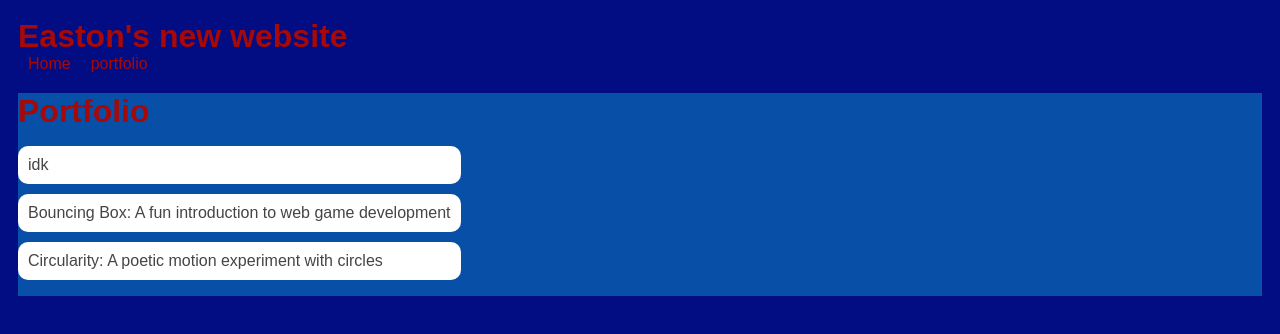
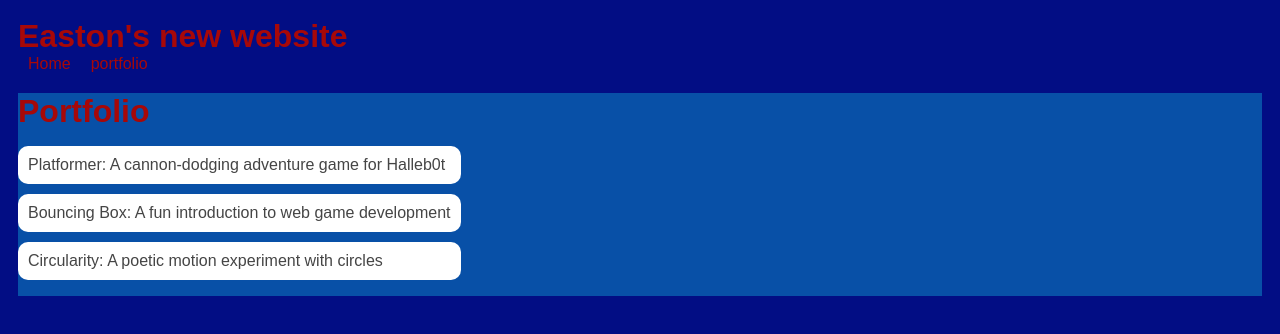
Before and after one commit to gillis44796-cmd/gillis44796-cmd.github.io, a plain HTML site: page portfolio.html in a window 1280 px wide. Drawn offline with Linux system fonts and the light colour scheme.

Commit message:
add potfolio page to website

```diff
--- a/portfolio.html
+++ b/portfolio.html
@@ -28,7 +28,7 @@
                <h1>Portfolio</h1>
                 <ul id="portfolio">
                     <li>
-  <a href="idk/">idk</a>
+  <a href="fsd-projects/platformer/">Platformer: A cannon-dodging adventure game for Halleb0t</a>
 </li>
 <li>
   <a href="fsd-projects/bouncing-box/">Bouncing Box: A fun introduction to web game development</a>
```
